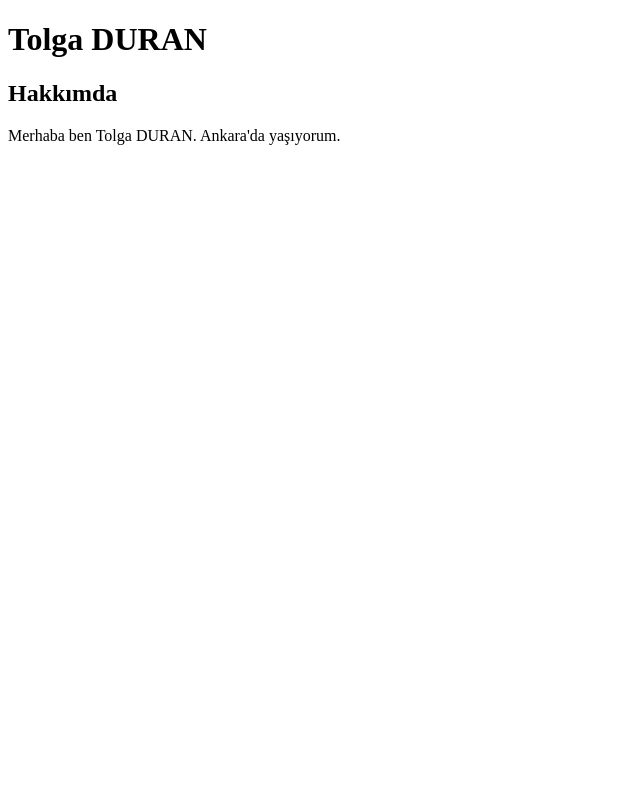
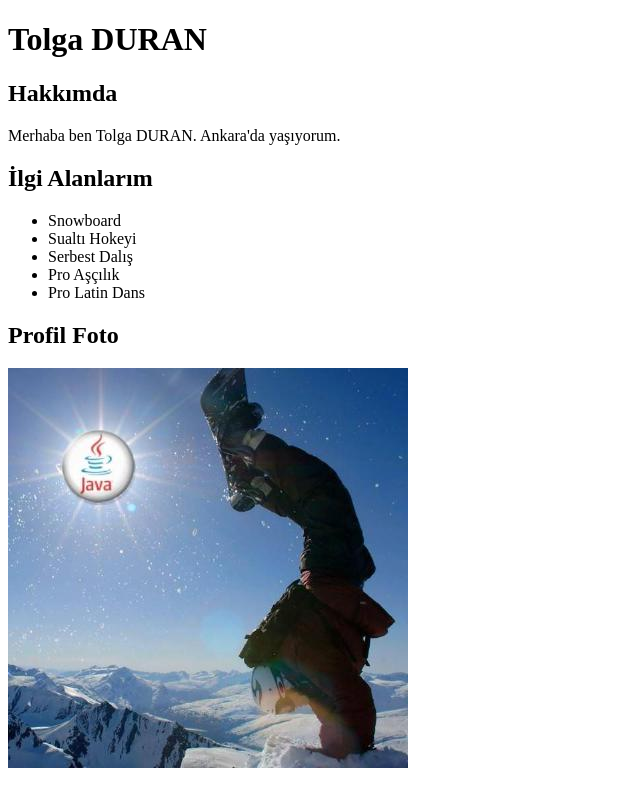
Before and after one commit to engineerchef/kodluyoruzilkrepo, a plain HTML site: page index.html in a window 1280 px wide. Shown: the whole page, without its empty margins (0-640 px from the left). Drawn offline with Linux system fonts and the light colour scheme.

Commit message:
odev2 commit

```diff
--- a/index.html
+++ b/index.html
@@ -8,5 +8,15 @@
 <h1>Tolga DURAN</h1>
 <h2>Hakkımda</h2>
 <p>Merhaba ben Tolga DURAN. Ankara'da yaşıyorum.</p>
+<h2>İlgi Alanlarım</h2>
+<ul>
+    <li>Snowboard</li>
+    <li>Sualtı Hokeyi</li>
+    <li>Serbest Dalış</li>
+    <li>Pro Aşçılık</li>
+    <li>Pro Latin Dans</li>
+</ul>
+<h2>Profil Foto</h2>
+<img src="figures/profil.jpg" alt="Tüm resmi sitelerde bu fotoyu kullanıyorum.">
 </body>
 </html>
```
Also changed, not shown: figures/profil.jpg (added).
